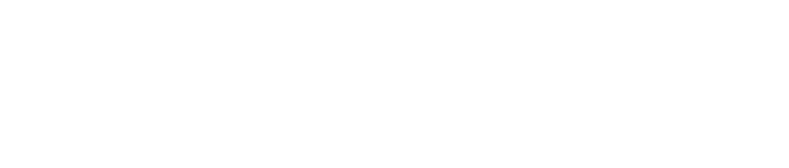
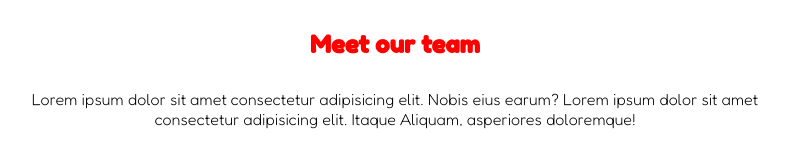
Before and after one commit to dbonafin/html-css-float-cards, a plain HTML site: page index.html in a window 1280 px wide. Shown: the whole page, without its empty margins (245-1034 px from the left). Drawn offline with Linux system fonts and the light colour scheme.

Commit message:
second font added and header done

```diff
--- a/css/style.css
+++ b/css/style.css
@@ -7,5 +7,24 @@
 /* common */
 
 body {
-    font-family: 'Fredoka One';
+    font-family: 'Fredoka', sans-serif;
 }
+
+/* first section */
+
+#total-container {
+    width: 60%;
+    margin: auto;
+    /* background-color: lightblue; */
+    text-align: center;
+    }
+
+h1 {
+    color: red;
+    margin: 30px 0;
+    font-family: 'Fredoka One', cursive;
+}
+
+#introduction {
+    margin: 20px 0;
+}
--- a/index.html
+++ b/index.html
@@ -4,12 +4,23 @@
     <meta charset="UTF-8">
     <meta http-equiv="X-UA-Compatible" content="IE=edge">
     <meta name="viewport" content="width=device-width, initial-scale=1.0">
-    <link href="https://fonts.googleapis.com/css2?family=Fredoka+One&display=swap" rel="stylesheet">
+    <link href="https://fonts.googleapis.com/css2?family=Fredoka+One&family=Fredoka:wght@300&display=swap" rel="stylesheet">
+    <link href="https://fonts.googleapis.com/css2?family=Fredoka:wght@300&display=swap" rel="stylesheet">
     <link rel="stylesheet" href="css/style.css">
     <title>Float Cards</title>
 </head>
 
 <body>
+    <section id="total-container">
+        <h1>Meet our team</h1>
+
+        <p id="introduction">Lorem ipsum dolor sit amet consectetur adipisicing elit. Nobis eius earum? Lorem ipsum dolor sit amet consectetur adipisicing elit. Itaque Aliquam, asperiores doloremque! </p>
+
+
+
+
+
+    </section>
 
 </body>
 
```
